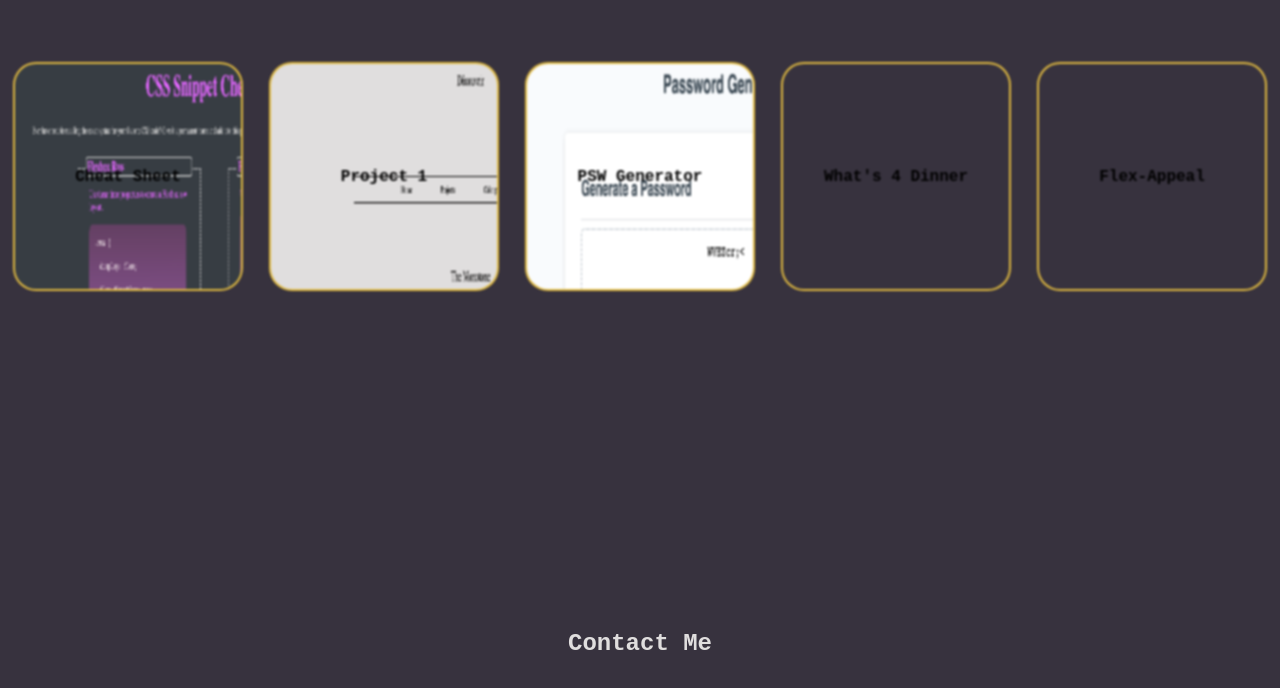
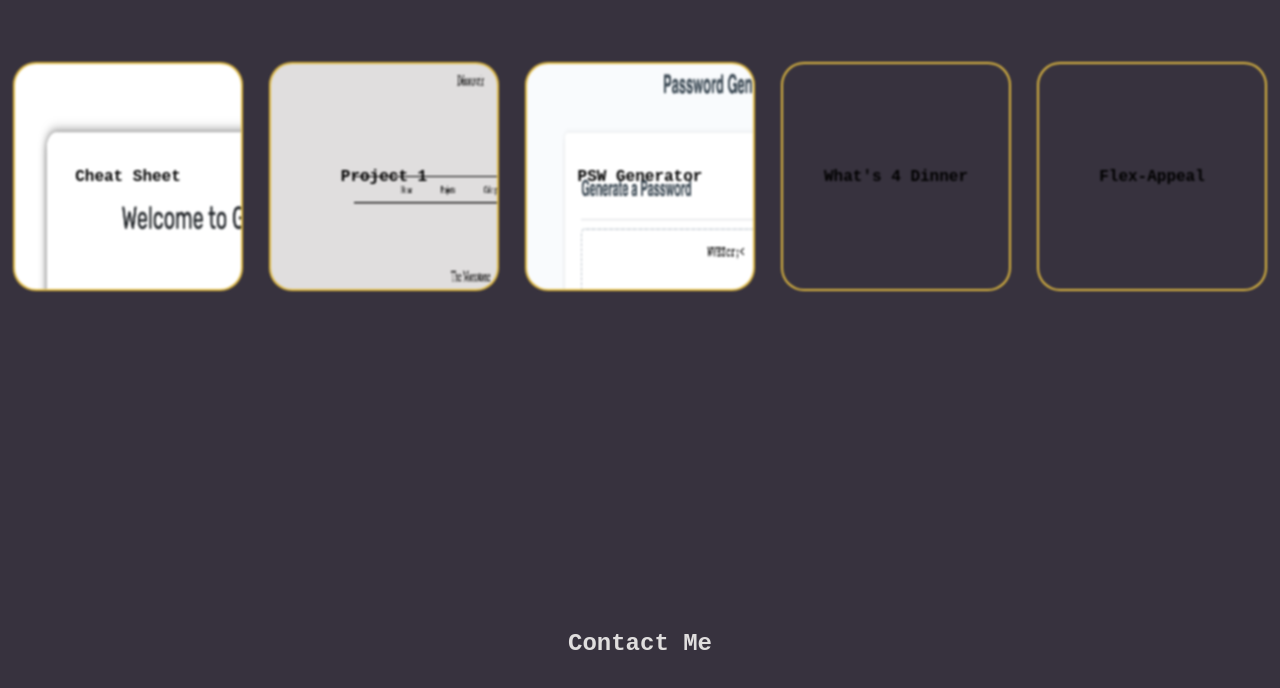
Before and after one commit to jshvaron/joshuas-portfolio, a plain HTML site: page index.html in a window 1280 px wide. Shown: the part 1820-2508 px from the top of the page. Drawn offline with Linux system fonts and the light colour scheme.

Commit message:
new project added

```diff
--- a/index.html
+++ b/index.html
@@ -53,7 +53,7 @@
 
 
                 <section class="card-container">
-                    <a href="https://jshvaron.github.io/css-snippet-csheet/" id="cheatsheet" class="card-style">
+                    <a href="https://frozen-refuge-21679.herokuapp.com/" id="cheatsheet" class="card-style">
                         <article class="title">
                             Cheat Sheet
                         </article>
--- a/styles.css
+++ b/styles.css
@@ -199,7 +199,7 @@ a{
 
 /* background images for work cards*/
 #cheatsheet{
-    background-image: url(assets/cheatsheet.png);
+    background-image: url(assets/Screenshot\ 2023-05-16\ at\ 7.54.42\ AM.png);
     background-image: cover;
     background-size: 400px 450px;
     transition: all .125s ease-in-out;
```
Also changed, not shown: assets/Screenshot 2023-05-16 at 7.54.42 AM.png (added).
